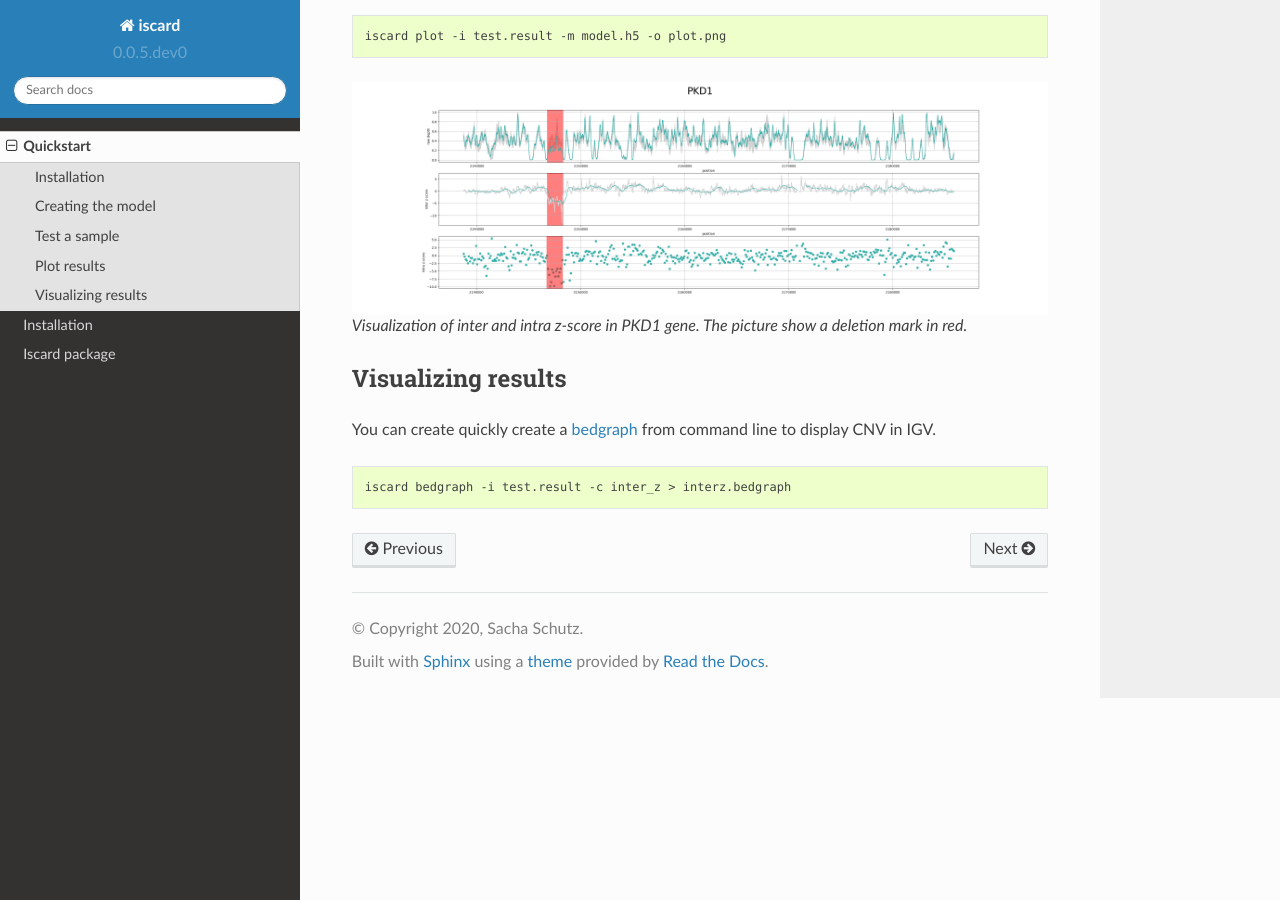
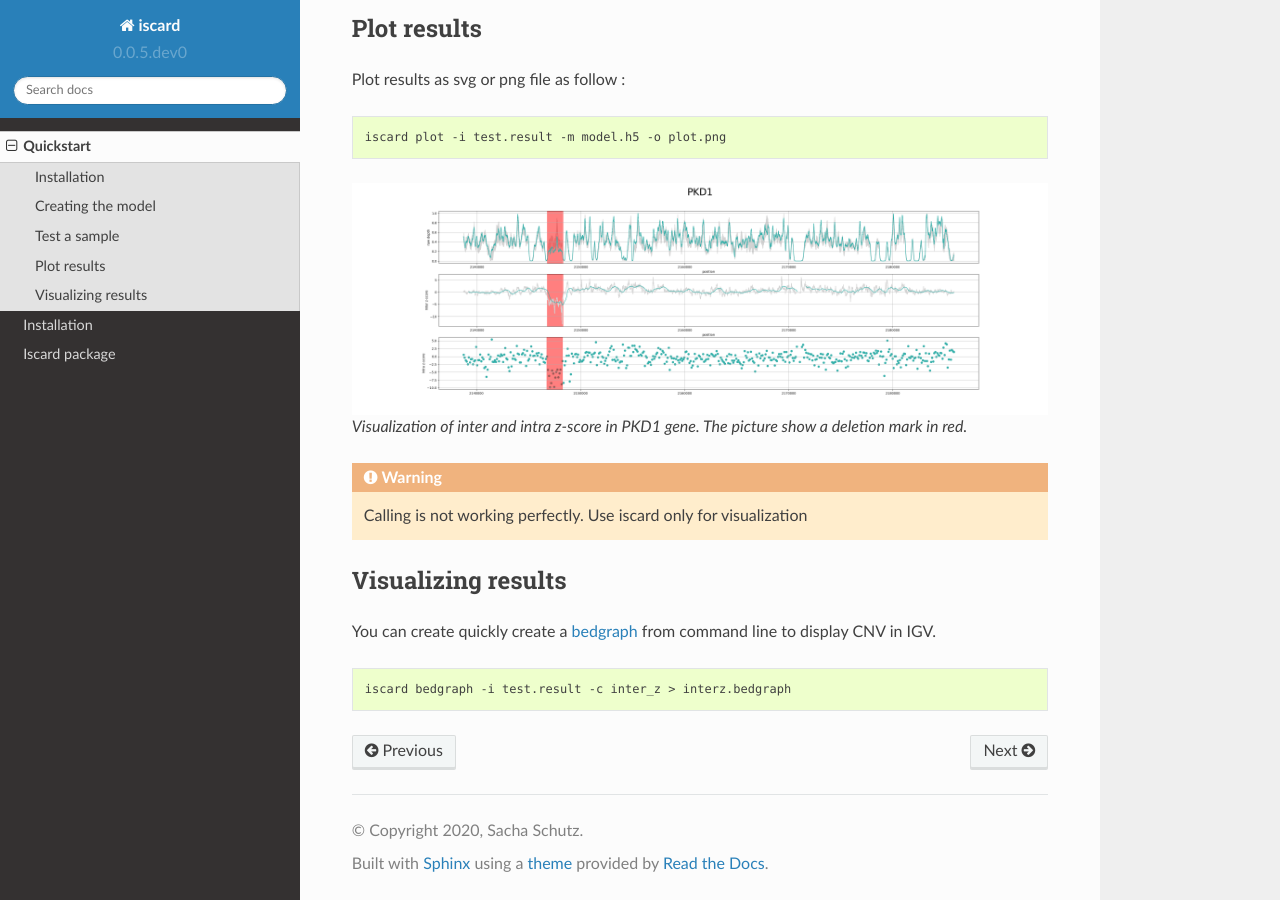
Before and after one commit to dridk/iscard, a Sphinx documentation site: the page built from docs/source/quickstart.rst, in a window 1280 px wide and 900 px high, scrolled down 1392 px. Built offline with Sphinx 7.4.7 and the Read the Docs theme 2.0.0, drawn with Linux system fonts in a browser that asks for light colours; pages that are not in the unit, such as notebooks, are missing from menus; some of the changed text lies outside the part shown.

Commit message:
add warnings

```diff
--- a/docs/source/quickstart.rst
+++ b/docs/source/quickstart.rst
@@ -2,6 +2,9 @@ Quickstart
 ===========================
 
 Iscard is a python package depending version 3.6 or above
+
+.. warning:: Iscard is under developement
+
 
 Installation
 ------------
@@ -77,6 +80,9 @@ Plot results as svg or png file as follow :
    Visualization of inter and intra z-score in PKD1 gene. The picture show a deletion mark in red.
 
 
+.. warning:: Calling is not working perfectly. Use iscard only for visualization
+
+
 
 Visualizing results
 -------------------
```
